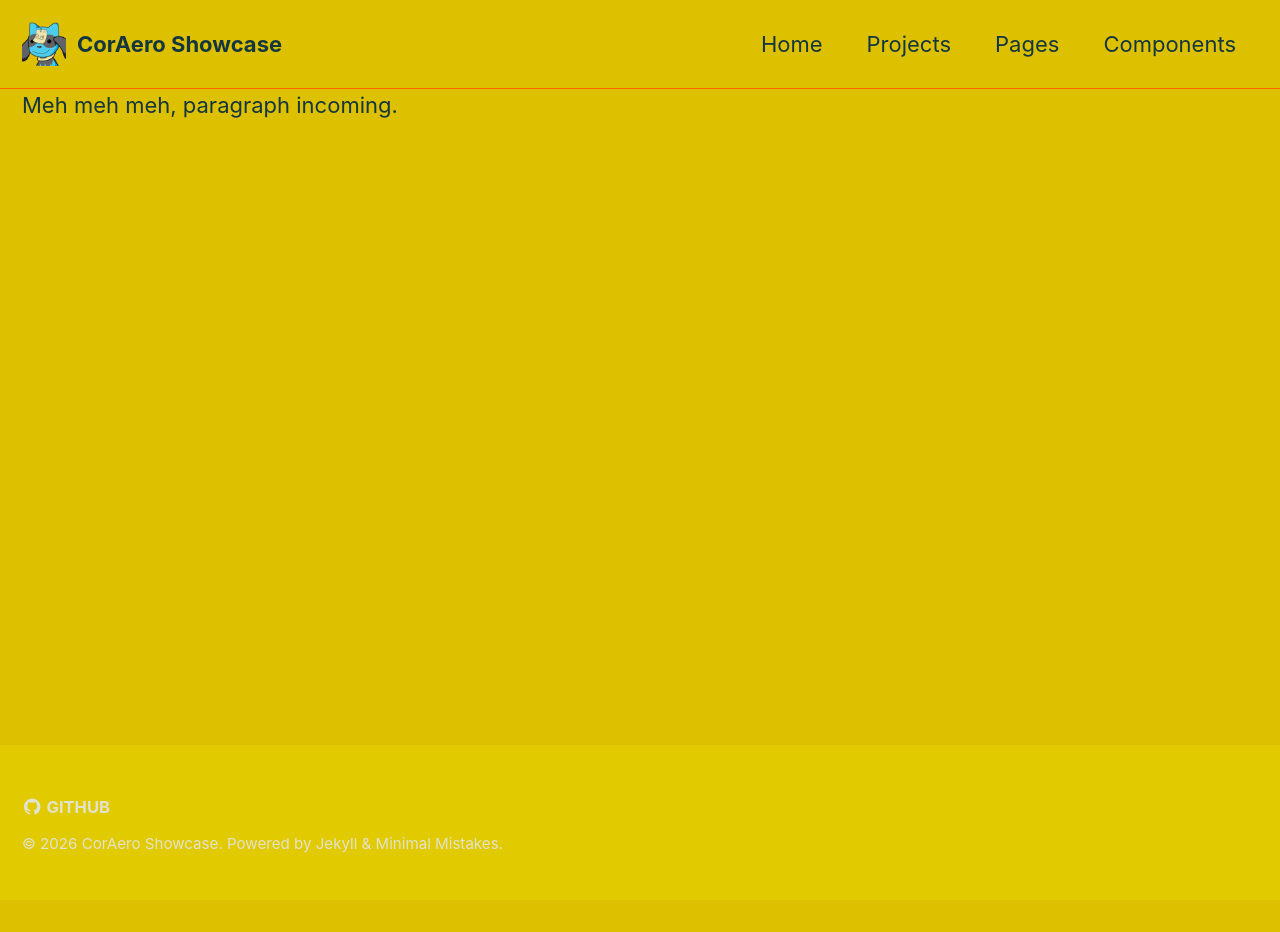
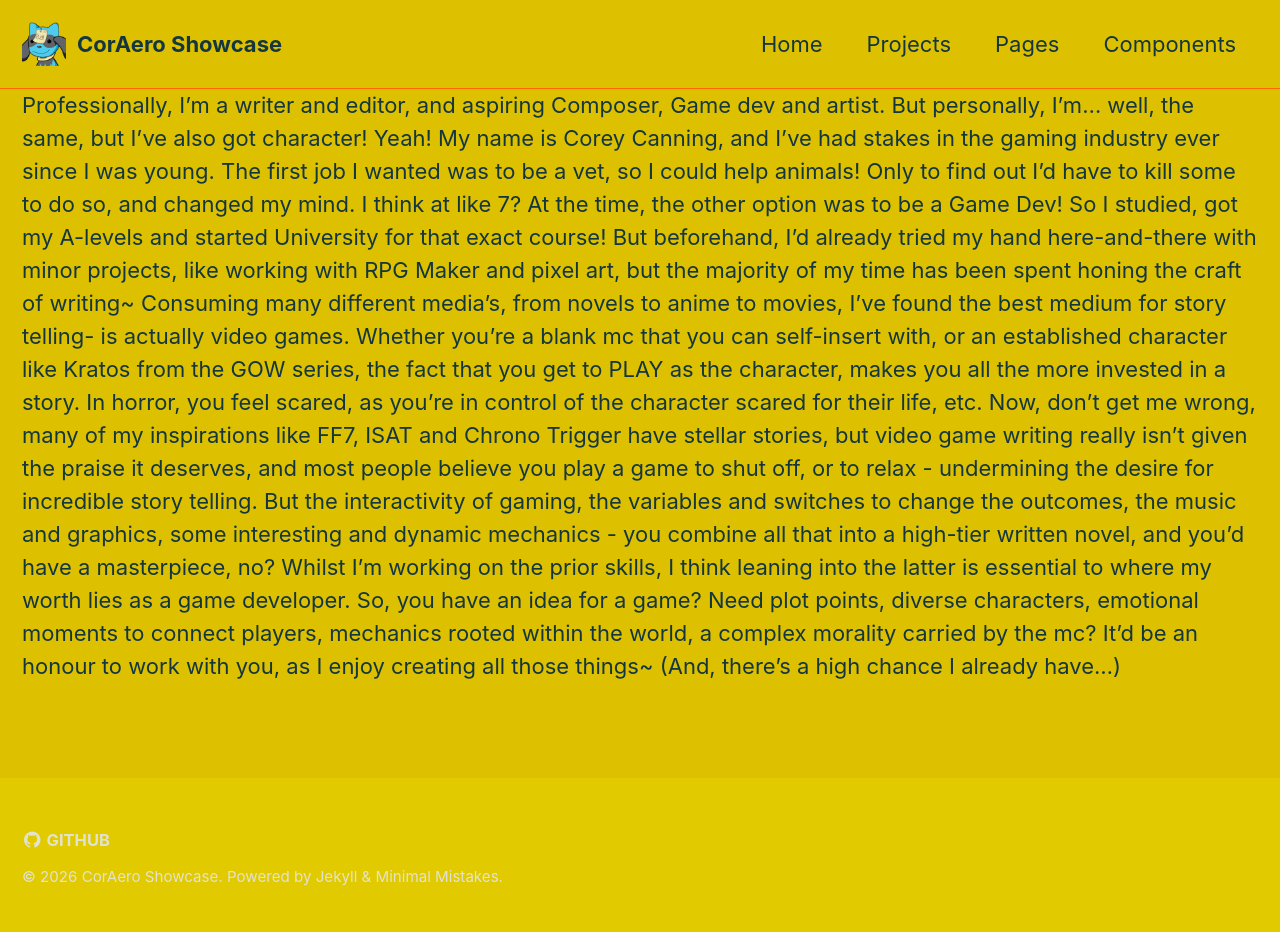
Before and after one commit to MUI-Corey/MUI-Corey.github.io, a Jekyll site: the page built from _pages/about-me.md, in a window 1280 px wide. Built offline with Jekyll 4.4.1, drawn with Linux system fonts in a browser that asks for light colours; before the commit the page ends 900 px from its top, so only the background shows below that.

Commit message:
Revise about-me.md with personal and professional details
Updated the 'About Me' section to include personal background, career aspirations, and thoughts on storytelling in video games.

```diff
--- a/_pages/about-me.md
+++ b/_pages/about-me.md
@@ -4,4 +4,13 @@ layout: default
 permalink: /pages/about-me/
 ---
 
-Meh meh meh, paragraph incoming.
+Professionally, I’m a writer and editor, and aspiring Composer, Game dev and artist.
+But personally, I’m… well, the same, but I’ve also got character! Yeah!
+My name is Corey Canning, and I’ve had stakes in the gaming industry ever since I was young. The first job I wanted was to be a vet, so I could help animals! Only to find out I’d have to kill some to do so, and changed my mind. I think at like 7? At the time, the other option was to be a Game Dev! So I studied, got my A-levels and started University for that exact course!
+But beforehand, I’d already tried my hand here-and-there with minor projects, like working with RPG Maker and pixel art, but the majority of my time has been spent honing the craft of writing~
+Consuming many different media’s, from novels to anime to movies, I’ve found the best medium for story telling- is actually video games. Whether you’re a blank mc that you can self-insert with, or an established character like Kratos from the GOW series, the fact that you get to PLAY as the character, makes you all the more invested in a story. In horror, you feel scared, as you’re in control of the character scared for their life, etc. Now, don’t get me wrong, many of my inspirations like FF7, ISAT and Chrono Trigger have stellar stories, but video game writing really isn’t given the praise it deserves, and most people believe you play a game to shut off, or to relax - undermining the desire for incredible story telling.
+But the interactivity of gaming, the variables and switches to change the outcomes, the music and graphics, some interesting and dynamic mechanics - you combine all that into a high-tier written novel, and you’d have a masterpiece, no?
+Whilst I’m working on the prior skills, I think leaning into the latter is essential to where my worth lies as a game developer.
+So, you have an idea for a game? Need plot points, diverse characters, emotional moments to connect players, mechanics rooted within the world, a complex morality carried by the mc?
+It’d be an honour to work with you, as I enjoy creating all those things~
+(And, there’s a high chance I already have…)
```
